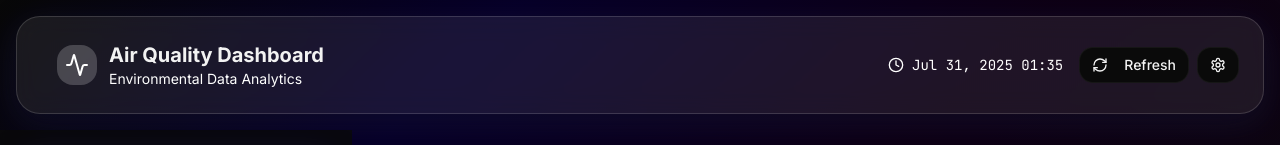
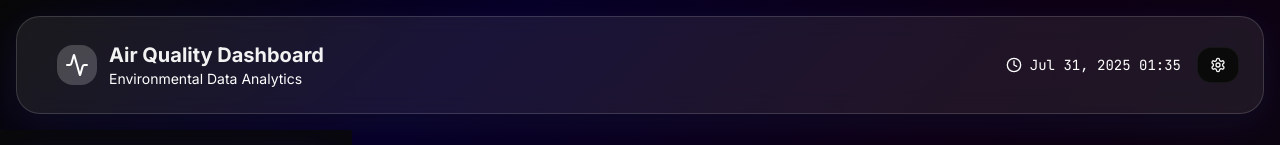
Before and after one commit to ahmadirfanx/airquality-frontend, a React (Vite) app: page /dashboard in a window 1280 px wide. Shown: the top 145 px of the page. Built offline with nearby package versions, Linux system fonts and the light colour scheme; no server answers.

Commit message:
Unused button removed

```diff
--- a/src/components/dashboard/Header.tsx
+++ b/src/components/dashboard/Header.tsx
@@ -94,18 +94,6 @@ export const Header = ({
           </motion.div>
 
           <div className="flex items-center space-x-2">
-            {onRefresh && (
-              <Button
-                variant="outline"
-                size="sm"
-                onClick={onRefresh}
-                className="glass-button"
-              >
-                <RefreshCw className="w-4 h-4" />
-                <span className="hidden sm:ml-2 sm:inline">Refresh</span>
-              </Button>
-            )}
-
             <Button
               variant="outline"
               size="sm"
```
